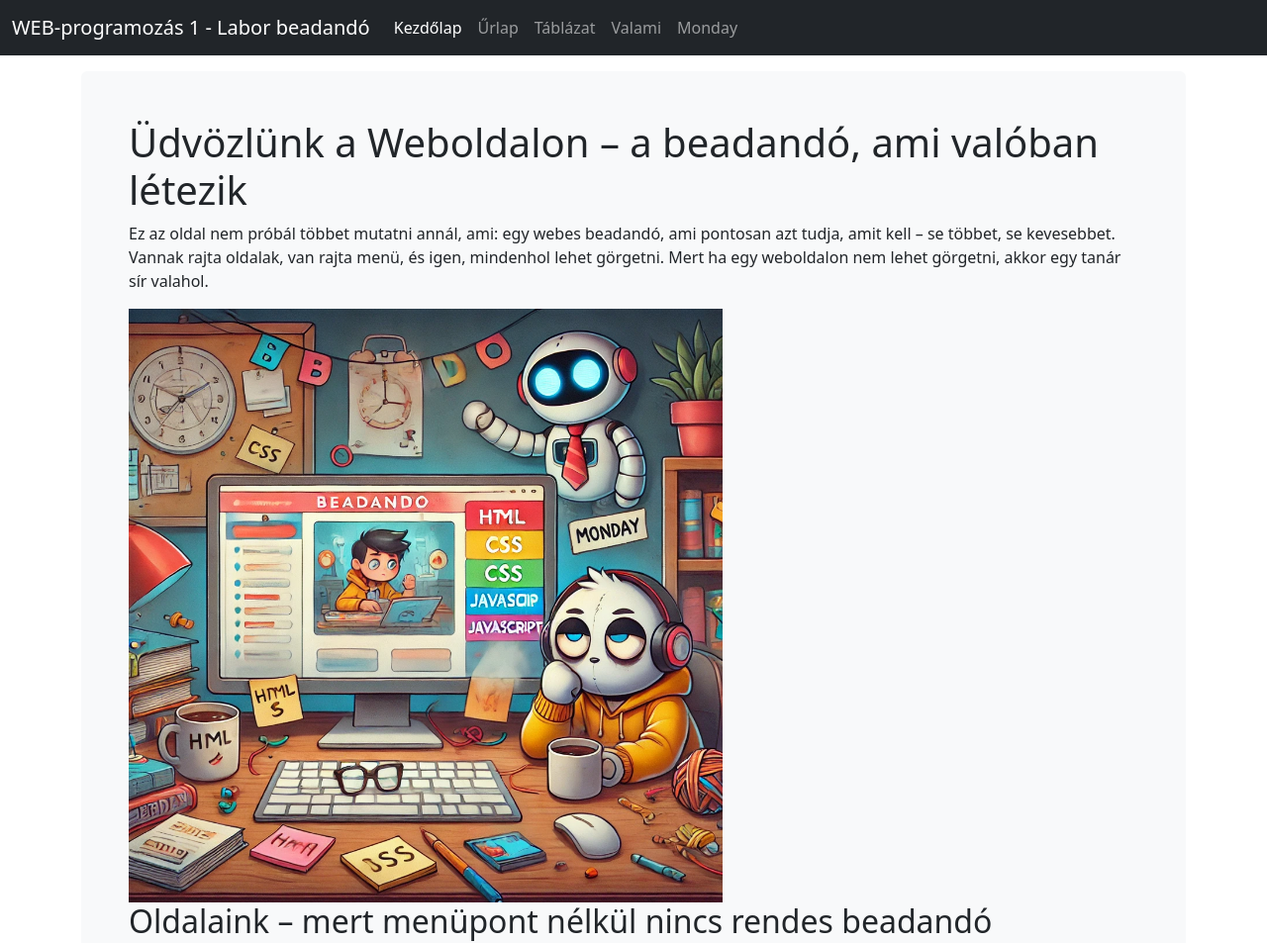
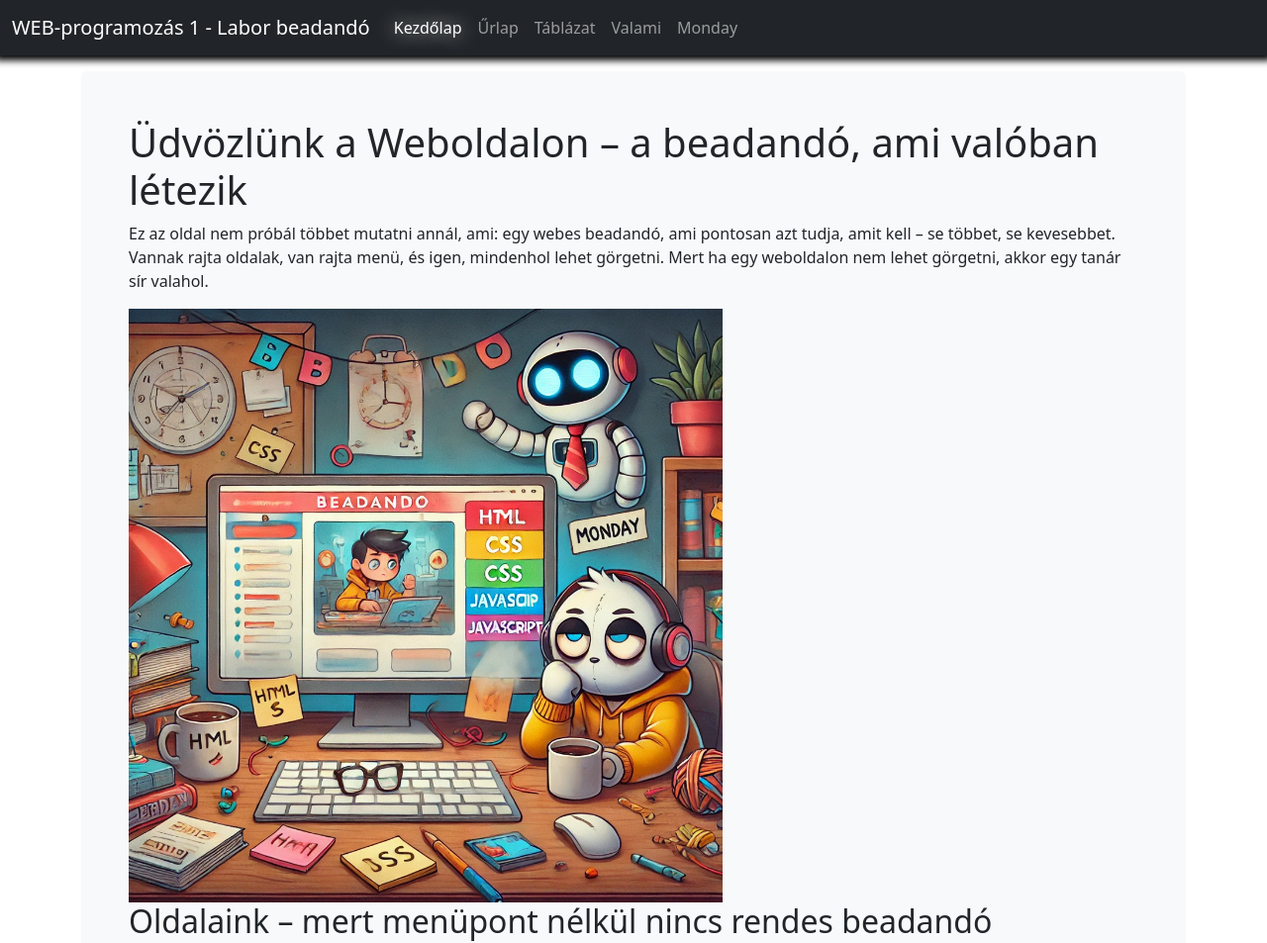
Before and after one commit to asdika01/gamf-web-prog-1-lab, a plain HTML site: page index.html in a window 1280 px wide. Shown: the top 953 px of the page at 99% size. Drawn offline with Linux system fonts and the light colour scheme.

Commit message:
egy kis árnyék hozzáadva

```diff
--- a/css/custom.css
+++ b/css/custom.css
@@ -12,3 +12,15 @@ img:hover {
     transform: scale(1.05);
     border-radius: 5px;
 }
+
+.nav-link.active {
+    text-shadow: 0 0 20px #FFFFFF;
+}
+
+.nav-link.active:hover {
+    text-shadow: 0 0 3px #FFFFFF;
+}
+
+nav.navbar {
+    box-shadow: 0 0 7px 5px #000000;
+}
```
